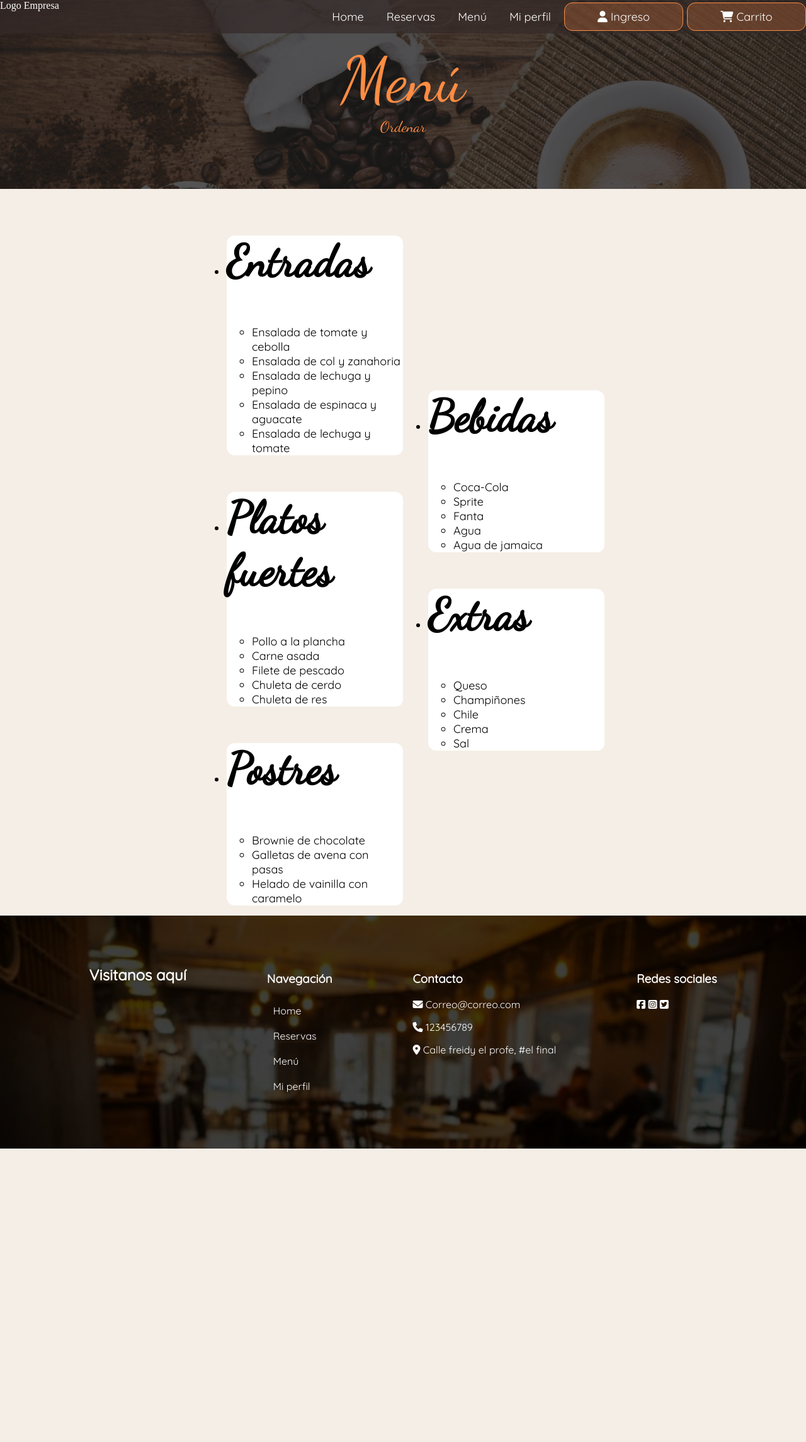
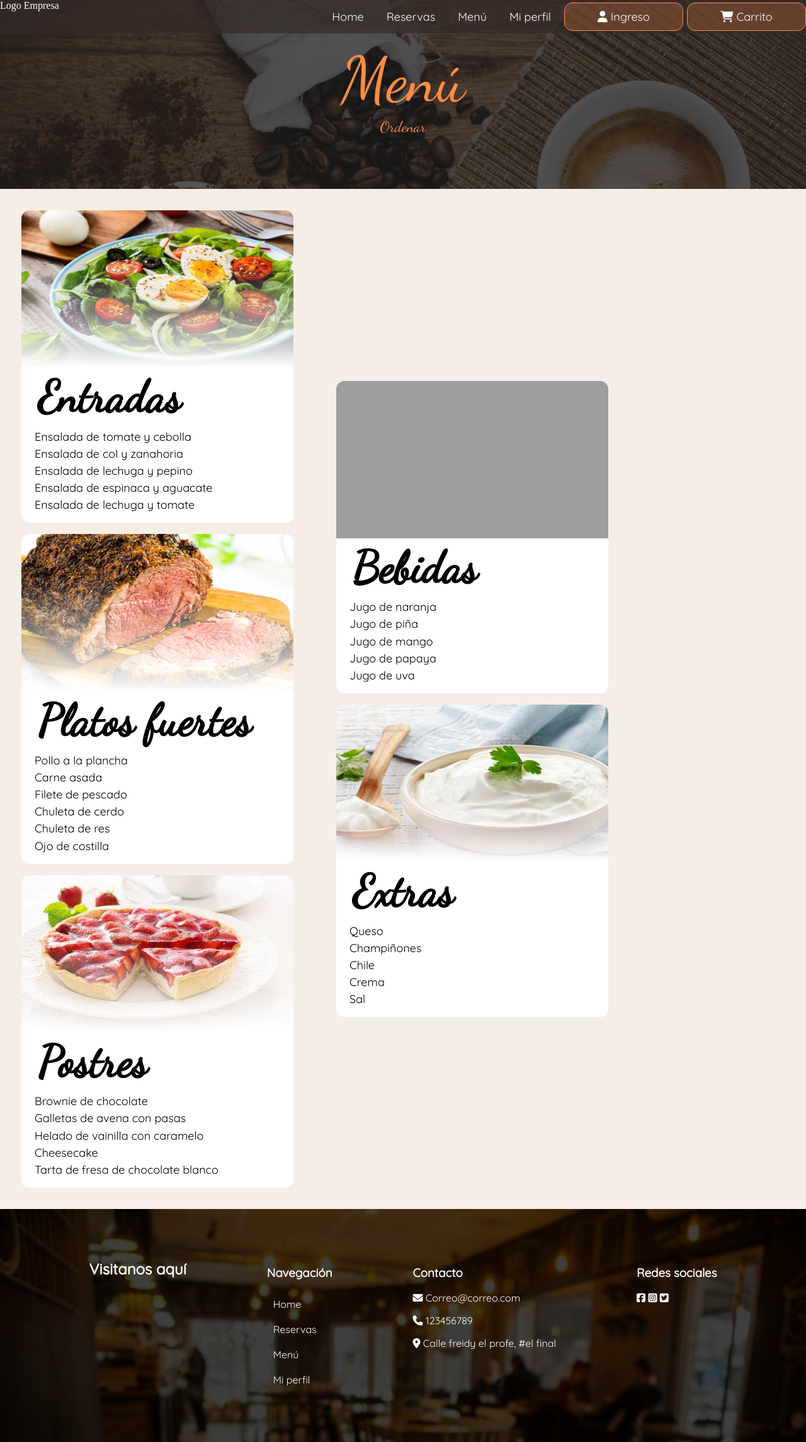
Before and after one commit to yeuryf007/Web-Cafeteria, a PHP site: page /menu.php in a window 1280 px wide. Shown: the whole page at 63% size. Before the commit the page ends 1824 px from the top, so only its background shows below. Run offline with PHP 8.4, Linux system fonts and the light colour scheme; some libraries are stand-ins or nearby versions; some web fonts are replaced; grey boxes are pictures that could not be loaded.

Commit message:
menu nuevo B)

```diff
--- a/css/stylemenu.css
+++ b/css/stylemenu.css
@@ -66,28 +66,55 @@ body{
 main{
     background-color: #F5EEE6;
     background-size: cover;
+}
+#cuerpo{
     height: fit-content;
     display: flex;
-    justify-content: center;
+    flex-direction: row;
     align-items: center;
+    width: 1000px;
 }
-
 .table{
     display: flex;
     flex-direction: column;
-    width: 25%;
+    width: 450px;
+    margin: 25px;
 }
+
 li{
+    margin: 1%;
+    padding-left: 2%;
+    padding-right: 2%;
+}
+
+ul{
+    list-style-type: none;
+    padding: 0;
+    padding-bottom: 1%;
+    margin: 2%;
+}
+.menus{
     background-color: white;
     color: black;
     font-size:  large;
     font-family: 'Quicksand';
     border-radius: 13px;
+    margin: 2%;
 }
 
-li h2{
+.menus img{
+    width: 100%;
+    height: 250px;
+    border-radius: 13px 13px 0 0;
+    margin:auto;
+}
+
+.menus h2{
     font-size: 70px;
     font-family: "Dancing Script";
+    margin: 0;
+    padding-left: 6%;
+    padding-right: 2%;
 }
 
 .boton1{
--- a/menu.php
+++ b/menu.php
@@ -24,9 +24,10 @@
 
     </header>
     <main>
+        <div id="cuerpo">
             <div class="table">
-        <ul>
-            <li>
+                <div class="menus">
+                    <img src="imagenes/ensalada.png">
                     <h2>Entradas</h2>
                     <ul>
                         <li>Ensalada de tomate y cebolla</li>
@@ -35,8 +36,10 @@
                         <li>Ensalada de espinaca y aguacate</li>
                         <li>Ensalada de lechuga y tomate</li>
                     </ul>
-            </li>
-            <li>
+                </div>
+
+                <div class="menus">
+                <img src="imagenes/ribeye.png">
                     <h2>Platos fuertes</h2>
                         <ul>
                             <li>Pollo a la plancha</li>
@@ -44,31 +47,36 @@
                             <li>Filete de pescado</li>
                             <li>Chuleta de cerdo</li>
                             <li>Chuleta de res</li>
+                            <li>Ojo de costilla</li>
                         </ul>
-            </li>
-            <li>
+                </div>
+                <div class="menus">
+                <img src="imagenes/tarta fresa.png">
                     <h2>Postres</h2>
                         <ul>
                             <li>Brownie de chocolate</li>
                             <li>Galletas de avena con pasas</li>
                             <li>Helado de vainilla con caramelo</li>
-                </ul>
-            </li>
+                            <li>Cheesecake</li>
+                            <li>Tarta de fresa de chocolate blanco</li>
                         </ul>
                 </div>
+            </div>
             <div class="table">
-           <ul>
-            <li>
+            <div class="menus">
+            <img src="imagenes/jugos.png">
                     <h2>Bebidas</h2>
                         <ul>
-                    <li>Coca-Cola</li>
-                    <li>Sprite</li>
-                    <li>Fanta</li>
-                    <li>Agua</li>
-                    <li>Agua de jamaica</li>
+                            <li>Jugo de naranja</li>
+                            <li>Jugo de piña</li>
+                            <li>Jugo de mango</li>
+                            <li>Jugo de papaya</li>
+                            <li>Jugo de uva</li>
                         </ul>
-            </li>
-            <li>
+            </div>
+
+                <div class="menus">
+                <img src="imagenes/crema.png">
                     <h2>Extras</h2>
                     <ul>
                         <li>Queso</li>
@@ -77,8 +85,10 @@
                         <li>Crema</li>
                         <li>Sal</li>
                     </ul>
-            </li>
-        </ul>
+                </div>
+
+
+            </div>
         </div>
     </main>
     <script>
```
Also changed, not shown: imagenes/crema.png (added), imagenes/ensalada.png (added), imagenes/ribeye.png (added), imagenes/tarta fresa.png (added). Lines whose indentation alone changed are shown as unchanged.
